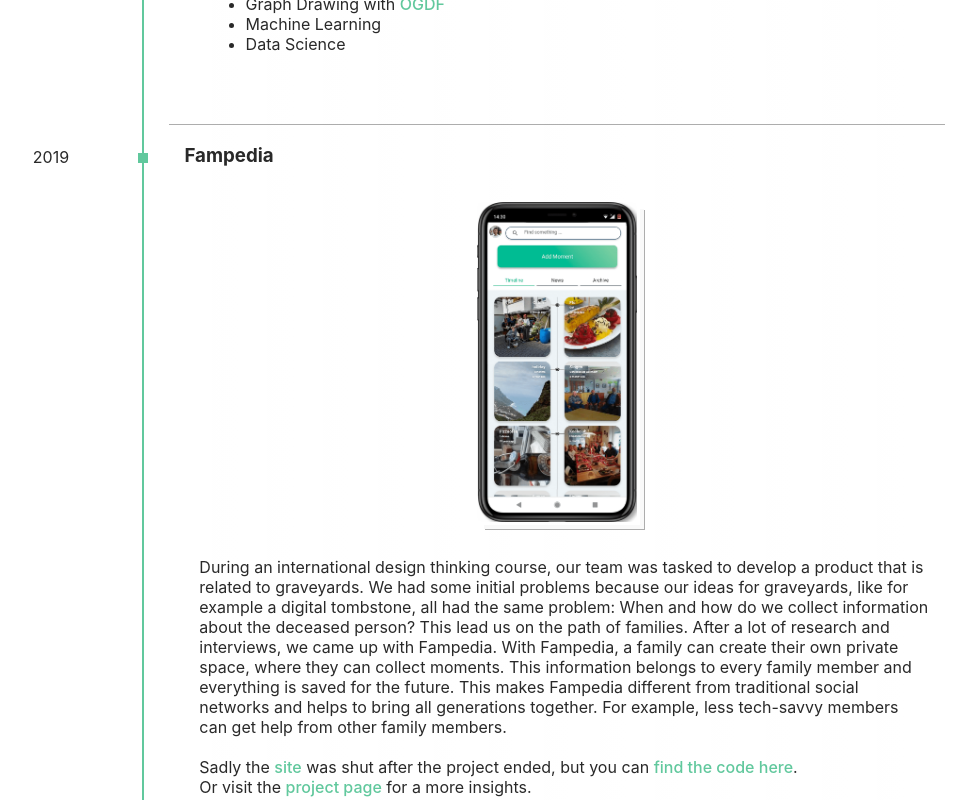
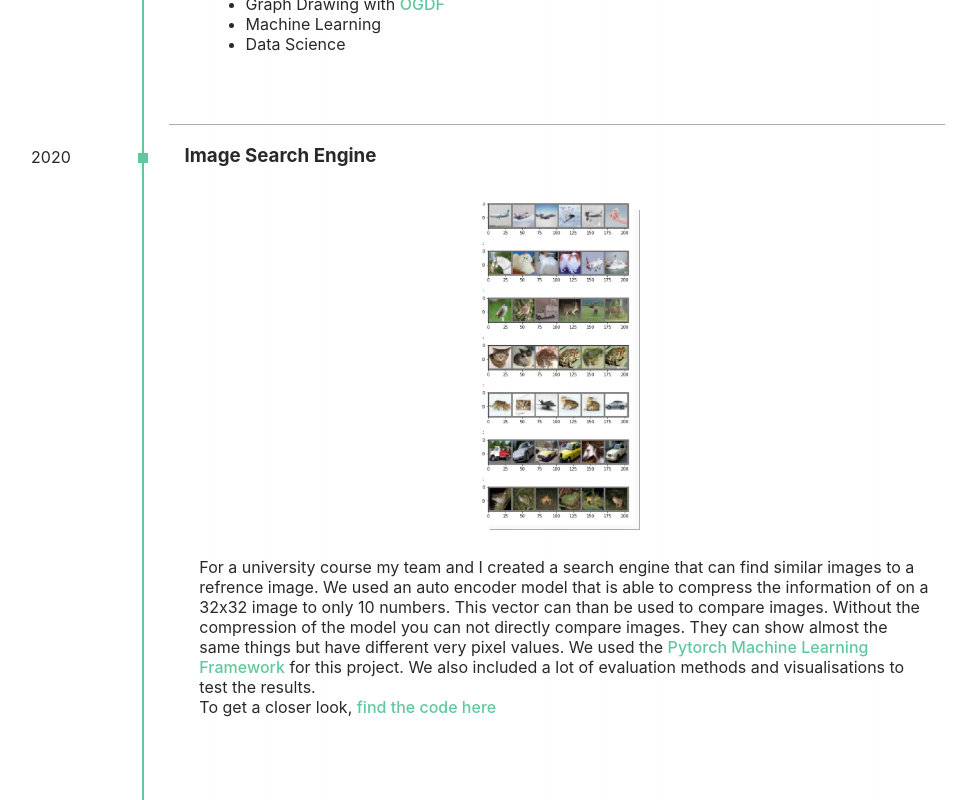
Before and after one commit to poesterlin/portfolio, a Svelte app: page / in a window 1280 px wide. Shown: the part 1420-2220 px from the top of the page, without its empty margins (195-1154 px from the left). Built offline with nearby package versions, Linux system fonts and the light colour scheme.

Commit message:
add autoencoder

```diff
--- a/src/App.svelte
+++ b/src/App.svelte
@@ -39,6 +39,29 @@
         body: "Courses and Interests:",
         list: ["Graph Drawing with {0}", "Machine Learning", "Data Science"],
         links: [{ href: "https://ogdf.uos.de/", desc: "OGDF" }]
+      }
+    ]
+  });
+
+  items.push({
+    label: "2020",
+    content: [
+      {
+        header: "Image Search Engine",
+        body:
+          "For a university course my team and I created a search engine that can find similar images to a refrence image. We used an auto encoder model that is able to compress the information of on a 32x32 image to only 10 numbers. This vector can than be used to compare images. Without the compression of the model you can not directly compare images. They can show almost the same things but have different very pixel values. We used the {0} for this project. We also included a lot of evaluation methods and visualisations to test the results. |To get a closer look, {1}",
+        list: [],
+        links: [
+          {
+            href: "https://pytorch.org/",
+            desc: "Pytorch Machine Learning Framework"
+          },
+          {
+            href: "https://github.com/PhilipOe1612340/Fampedia",
+            desc: "find the code here"
+          },
+        ],
+        image: "pytorch.jpg"
       }
     ]
   });
```
Also changed, not shown: public/images/pytorch.jpg (added).
